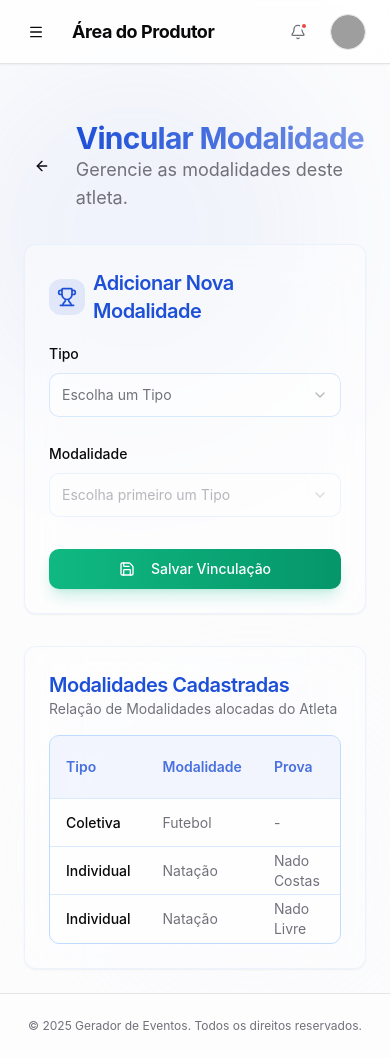
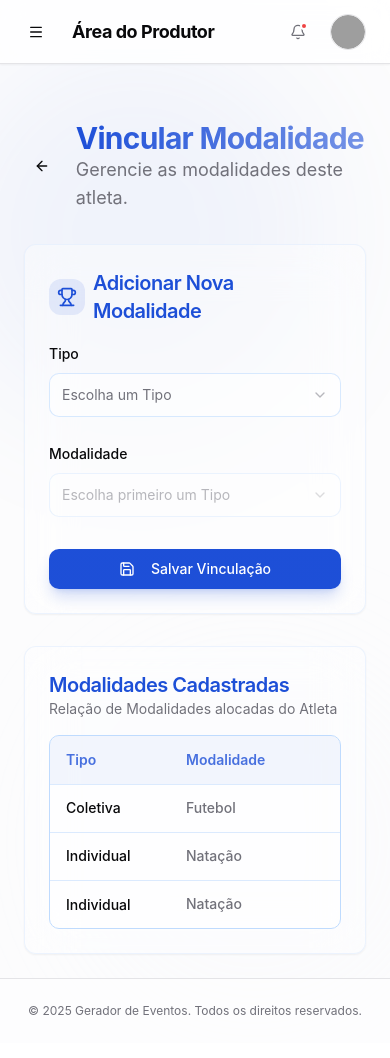
Before and after one commit to AtilaMedeiros/gerador-de-eventos_ultimo, a React (Vite) app: page /area-do-produtor/atletas/1/modalidades in a window 390 px wide. Shown: the top 1058 px of the page. Built offline with nearby package versions, Linux system fonts and the light colour scheme; sample sign-in values are in the browser's storage; grey boxes are pictures that could not be loaded.

Commit message:
refactor: Ajusta o layout da tabela de modalidades com larguras fixas e responsividade horizontal, e refatora o botão de exclusão para um ícone.

```diff
--- a/src/pages/dashboard/basic-registration/AthleteModalities.tsx
+++ b/src/pages/dashboard/basic-registration/AthleteModalities.tsx
@@ -257,7 +257,7 @@ export default function AthleteModalities() {
                             )}
 
                             <div className="pt-2">
-                                <Button type="submit" className="w-full md:w-auto bg-gradient-to-r from-emerald-500 to-emerald-600 hover:from-emerald-600 hover:to-emerald-700 text-white shadow-lg shadow-emerald-500/20 transition-all duration-300 transform hover:scale-[1.02]">
+                                <Button type="submit" className="w-full md:w-auto bg-gradient-to-r from-primary to-primary/80 hover:from-primary/90 hover:to-primary shadow-lg shadow-primary/20 transition-all duration-300 hover:scale-[1.02]">
                                     <Save className="mr-2 h-4 w-4" />
                                     Salvar Vinculação
                                 </Button>
@@ -275,16 +275,16 @@ export default function AthleteModalities() {
                     </div>
                 </CardHeader>
                 <CardContent>
-                    <div className="rounded-md border border-blue-200 dark:border-blue-800 bg-white/30 dark:bg-black/30 backdrop-blur-md overflow-hidden">
-                        <Table>
+                    <div className="rounded-md border border-blue-200 dark:border-blue-800 bg-white/30 dark:bg-black/30 backdrop-blur-md overflow-hidden overflow-x-auto">
+                        <Table style={{ tableLayout: 'fixed', minWidth: '100%' }}>
                             <TableHeader className="bg-primary/5">
                                 <TableRow className="hover:bg-transparent border-b border-blue-100 dark:border-blue-900/30">
-                                    <TableHead className="font-semibold text-primary/80 h-12">Tipo</TableHead>
-                                    <TableHead className="font-semibold text-primary/80 h-12">Modalidade</TableHead>
-                                    <TableHead className="font-semibold text-primary/80 h-12">Prova</TableHead>
-                                    <TableHead className="font-semibold text-primary/80 h-12">Naipe</TableHead>
-                                    <TableHead className="font-semibold text-primary/80 h-12">Faixa de Idade</TableHead>
-                                    <TableHead className="text-right font-semibold text-primary/80 h-12">Ações</TableHead>
+                                    <TableHead className="font-semibold text-primary/80 h-12 w-[120px]">Tipo</TableHead>
+                                    <TableHead className="font-semibold text-primary/80 h-12 w-[200px]">Modalidade</TableHead>
+                                    <TableHead className="font-semibold text-primary/80 h-12 w-[200px]">Prova</TableHead>
+                                    <TableHead className="font-semibold text-primary/80 h-12 w-[120px] text-center">Naipe</TableHead>
+                                    <TableHead className="font-semibold text-primary/80 h-12 w-[140px] text-center">Faixa de Idade</TableHead>
+                                    <TableHead className="text-right font-semibold text-primary/80 h-12 w-[80px]">Ações</TableHead>
                                 </TableRow>
                             </TableHeader>
                             <TableBody>
@@ -293,11 +293,13 @@ export default function AthleteModalities() {
                                         <TableRow key={item.id} className="hover:bg-primary/5 transition-all duration-200 border-b border-blue-100 dark:border-blue-900/30 group">
                                             <TableCell className="font-medium h-12 py-0">
                                                 <div className="flex items-center h-full">
-                                                    {item.type}
+                                                    <span className="text-sm group-hover:text-primary transition-colors leading-tight">
+                                                        {item.type}
+                                                    </span>
                                                 </div>
                                             </TableCell>
                                             <TableCell className="h-12 py-0">
-                                                <div className="flex items-center h-full text-muted-foreground">
+                                                <div className="flex items-center h-full text-muted-foreground font-medium">
                                                     {item.modality}
                                                 </div>
                                             </TableCell>
@@ -306,31 +308,34 @@ export default function AthleteModalities() {
                                                     {item.prova}
                                                 </div>
                                             </TableCell>
-                                            <TableCell className="h-12 py-0">
-                                                <div className="flex items-center h-full text-muted-foreground">
+                                            <TableCell className="h-12 py-0 text-center">
+                                                <div className="flex items-center justify-center h-full text-muted-foreground">
                                                     {item.sex}
                                                 </div>
                                             </TableCell>
-                                            <TableCell className="h-12 py-0">
-                                                <div className="flex items-center h-full text-muted-foreground">
+                                            <TableCell className="h-12 py-0 text-center">
+                                                <div className="flex items-center justify-center h-full text-muted-foreground">
                                                     {item.ageRange}
                                                 </div>
                                             </TableCell>
                                             <TableCell className="text-right h-12 py-0">
-                                                <Button
-                                                    variant="destructive"
-                                                    size="sm"
-                                                    className="h-7 text-xs"
-                                                    onClick={() => handleDelete(item.id)}
-                                                >
-                                                    Excluir
-                                                </Button>
+                                                <div className="flex justify-end gap-1 opacity-70 group-hover:opacity-100 transition-opacity h-full items-center">
+                                                    <Button
+                                                        variant="ghost"
+                                                        size="icon"
+                                                        className="text-destructive hover:text-destructive hover:bg-destructive/10 rounded-full transition-colors"
+                                                        onClick={() => handleDelete(item.id)}
+                                                        title="Excluir"
+                                                    >
+                                                        <Trash2 className="h-4 w-4" />
+                                                    </Button>
+                                                </div>
                                             </TableCell>
                                         </TableRow>
                                     ))
                                 ) : (
                                     <TableRow>
-                                        <TableCell colSpan={6} className="h-24 text-center text-muted-foreground">
+                                        <TableCell colSpan={6} className="h-32 text-center text-muted-foreground text-lg">
                                             Nenhuma modalidade vinculada a este atleta.
                                         </TableCell>
                                     </TableRow>
```
